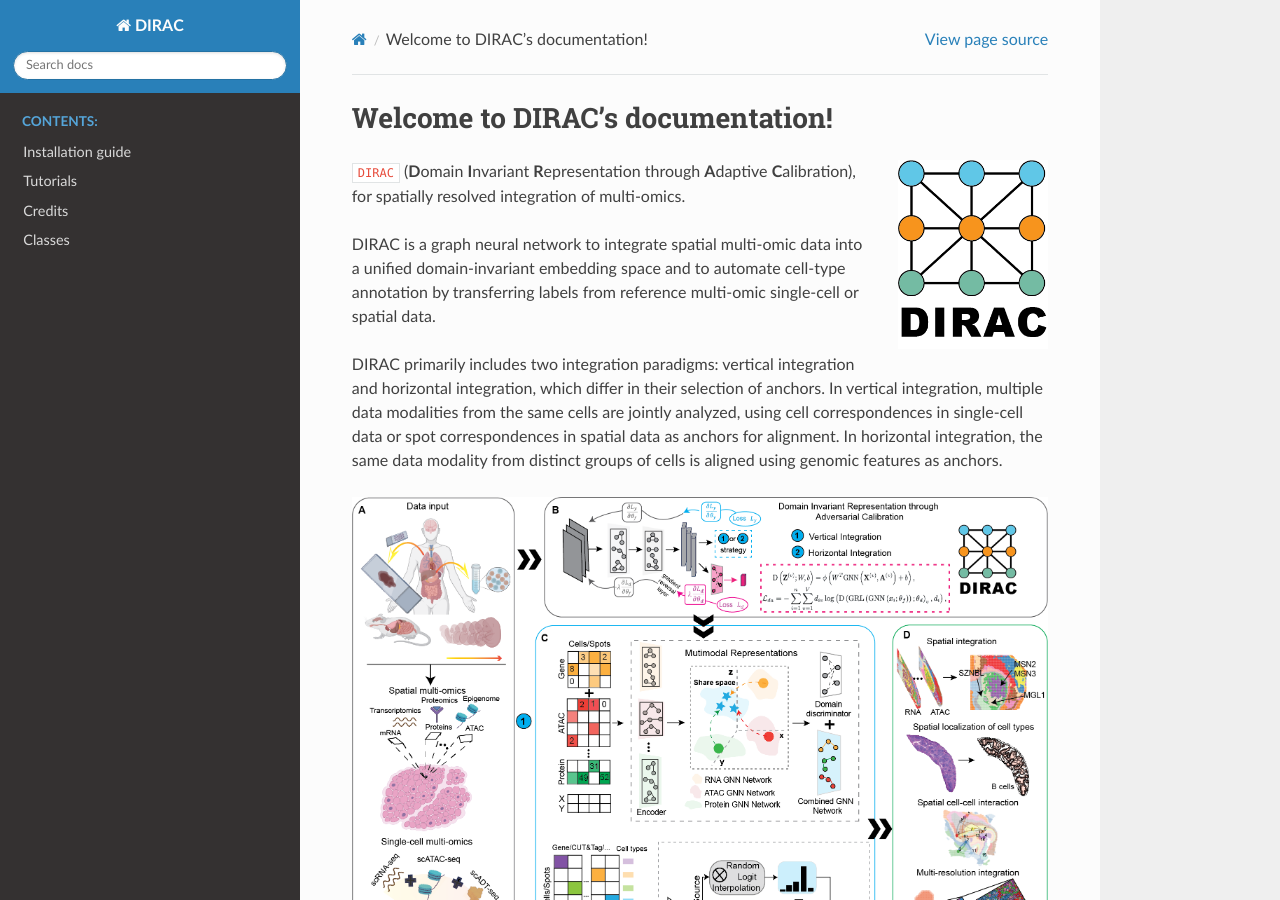
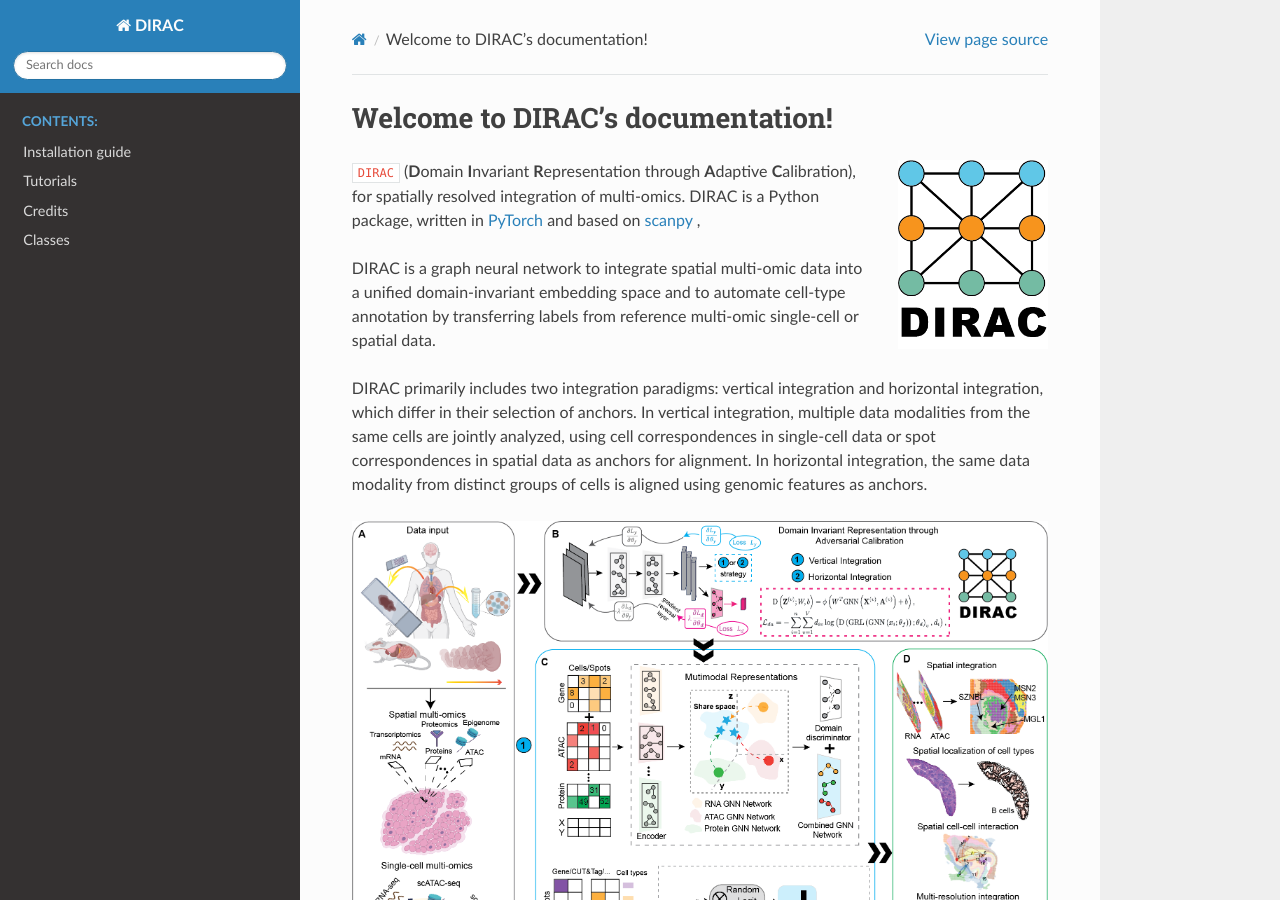
Before and after one commit to EsdenRun/DIRAC, a Sphinx documentation site: the page built from docs/source/index.rst, in a window 1280 px wide and 900 px high. Built offline with Sphinx 7.4.7 and the Read the Docs theme 3.1.0, drawn with Linux system fonts in a browser that asks for light colours; pages that are not in the unit, such as notebooks, are missing from menus.

Commit message:
Update index.rst

```diff
--- a/docs/source/index.rst
+++ b/docs/source/index.rst
@@ -6,7 +6,7 @@ Welcome to DIRAC's documentation!
    :alt: DIRAC icon
    :align: right
 
-``DIRAC`` (**D**\ omain **I**\ nvariant **R**\ epresentation through **A**\ daptive **C**\ alibration), for spatially resolved integration of multi-omics.
+``DIRAC`` (**D**\ omain **I**\ nvariant **R**\ epresentation through **A**\ daptive **C**\ alibration), for spatially resolved integration of multi-omics. DIRAC is a Python package, written in `PyTorch <https://pytorch.org/>`_ and based on `scanpy <https://scanpy.readthedocs.io/en/stable/>`_ ,
 
 DIRAC is a graph neural network to integrate spatial multi-omic data into a unified domain-invariant embedding space and to automate cell-type annotation by transferring labels from reference multi-omic single-cell or spatial data.
 
```
